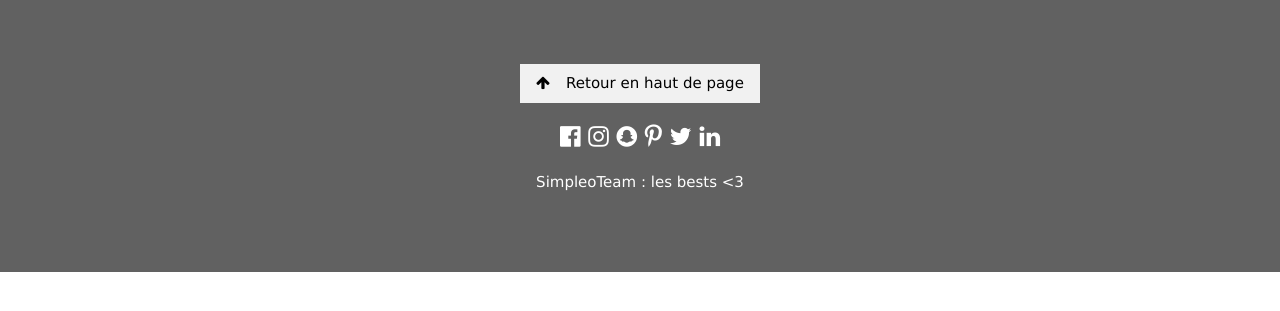
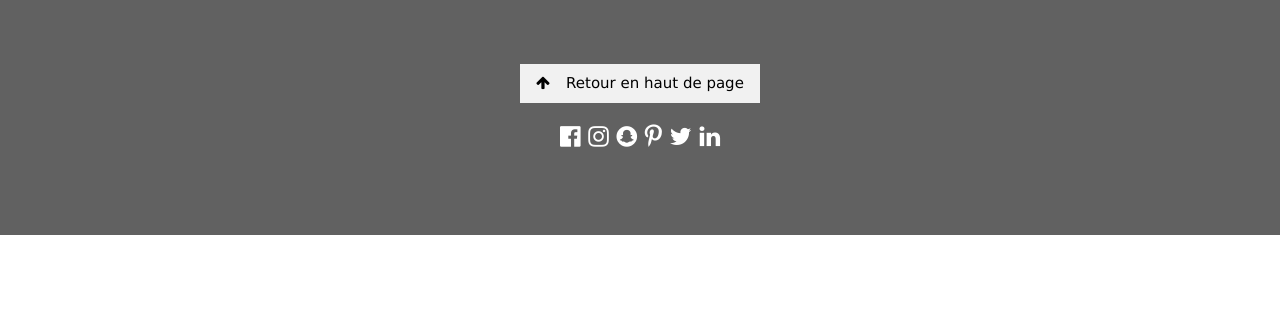
Before and after one commit to srenault-karudev/simpleo, a Symfony app: template templates/footer.html.twig in a window 1280 px wide. Shown: the top 311 px of the page. Run offline with Twig, Linux system fonts and the light colour scheme; the template is opened without the code that fills it, so the values that code supplies are empty; some libraries are stand-ins or nearby versions.

Commit message:
stability

```diff
--- a/templates/footer.html.twig
+++ b/templates/footer.html.twig
@@ -24,7 +24,6 @@
         <i class="fa fa-twitter w3-hover-opacity"></i>
         <i class="fa fa-linkedin w3-hover-opacity"></i>
     </div>
-    <p>SimpleoTeam : les bests <3</p>
 </footer>
 
 </html>
```
Also changed, not shown: public/build/CSS/homePage.css, public/build/js/homePage.js, templates/dashboard.html.twig (line endings or trailing spaces), templates/homepage.html.twig (line endings or trailing spaces).
